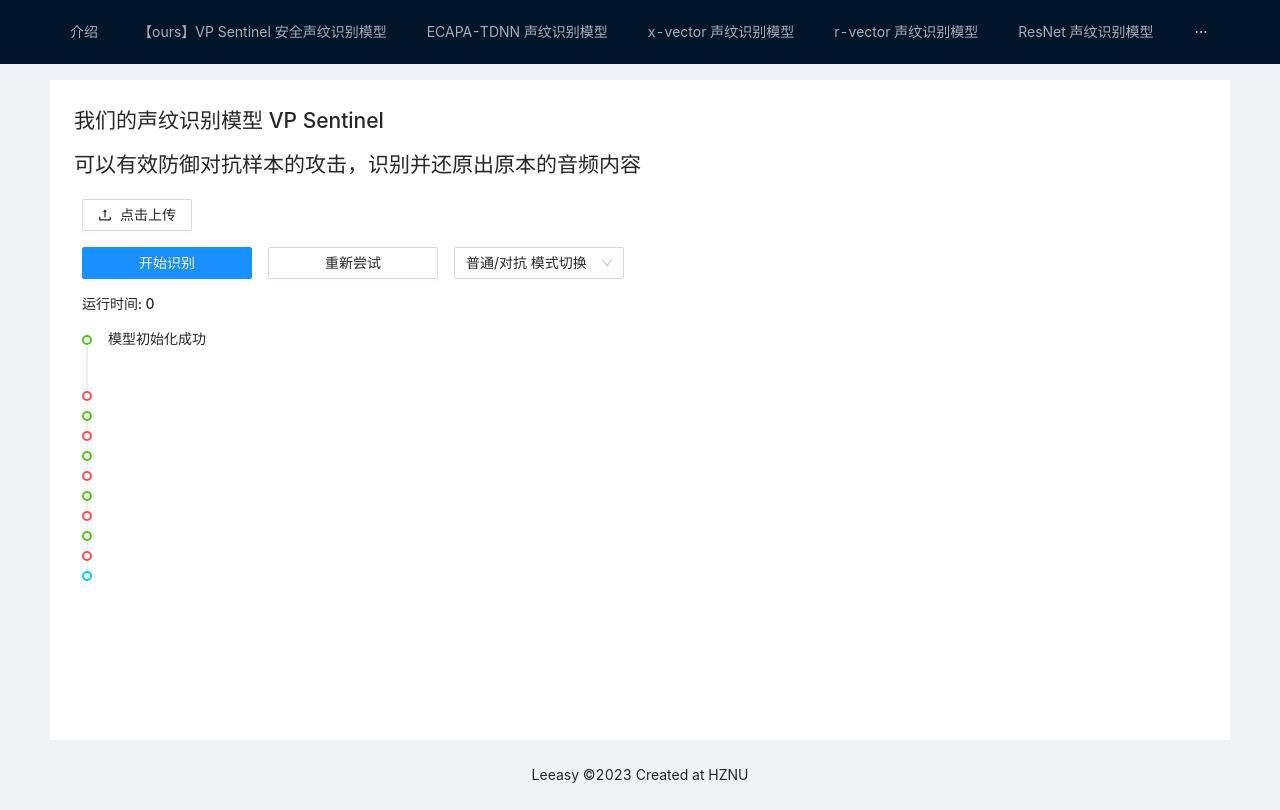
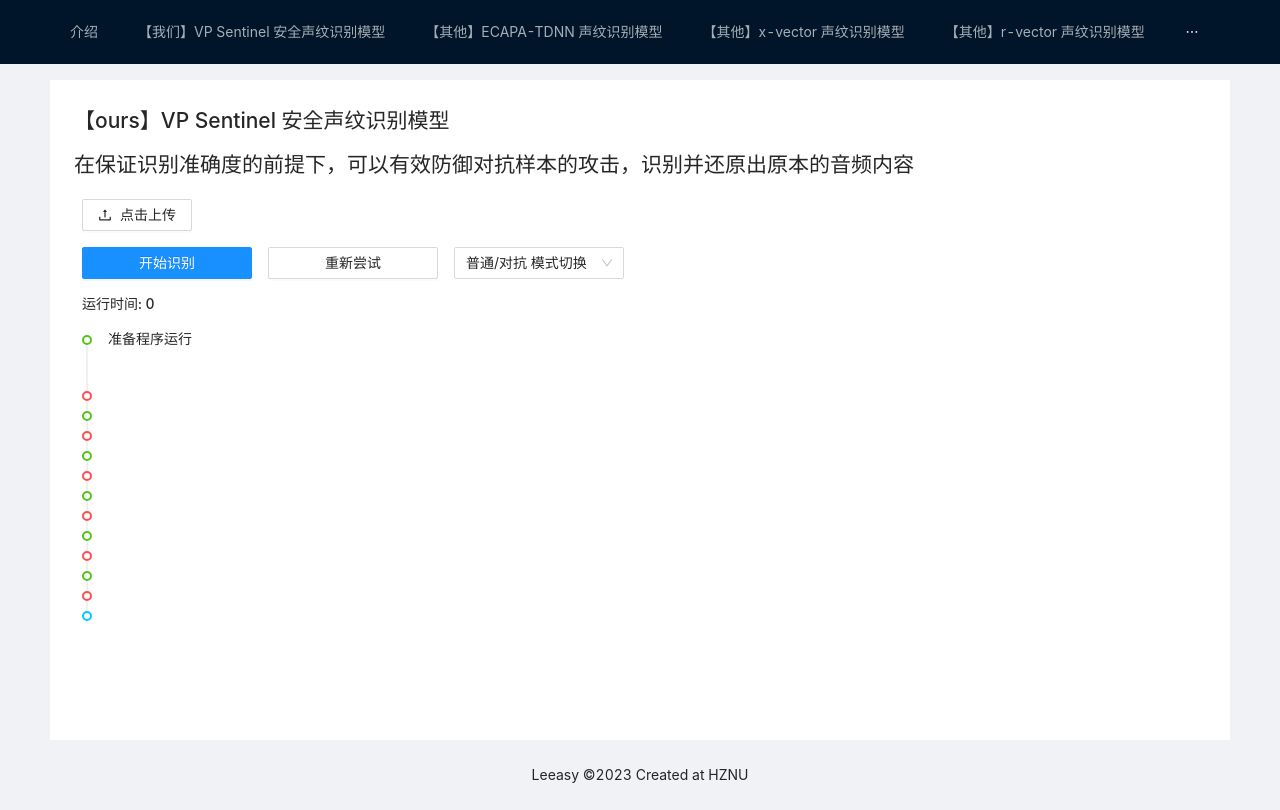
Before and after one commit to LeasyBXDD/security-demo, a Vue app: page /vp in a window 1280 px wide. Built offline with nearby package versions, Linux system fonts and the light colour scheme.

Commit message:
昨天的修改，没有提交

```diff
--- a/src/App.vue
+++ b/src/App.vue
@@ -7,19 +7,19 @@
           <router-link to="/">介绍</router-link>
         </a-menu-item>
         <a-menu-item key="2">
-          <router-link to="/vp">【ours】VP Sentinel 安全声纹识别模型</router-link>
+          <router-link to="/vp">【我们】VP Sentinel 安全声纹识别模型</router-link>
         </a-menu-item>
         <a-menu-item key="3">
-          <router-link to="/ogone">ECAPA-TDNN 声纹识别模型</router-link>
+          <router-link to="/ogone">【其他】ECAPA-TDNN 声纹识别模型</router-link>
         </a-menu-item>
         <a-menu-item key="4">
-          <router-link to="/ogtwo">x-vector 声纹识别模型</router-link>
+          <router-link to="/ogtwo">【其他】x-vector 声纹识别模型</router-link>
         </a-menu-item>
         <a-menu-item key="5">
-          <router-link to="/ogthree">r-vector 声纹识别模型</router-link>
+          <router-link to="/ogthree">【其他】r-vector 声纹识别模型</router-link>
         </a-menu-item>
         <a-menu-item key="6">
-          <router-link to="/ogfour">ResNet 声纹识别模型</router-link>
+          <router-link to="/ogfour">【其他】ResNet 声纹识别模型</router-link>
         </a-menu-item>
         <a-menu-item key="7" style="margin-left: 0px;">
           <router-link to="/login">登录</router-link>
--- a/src/views/OGfour.vue
+++ b/src/views/OGfour.vue
@@ -62,13 +62,16 @@ export default defineComponent({
         const focus = () => {
             console.log('focus');
         };
+        function randomNum(min, max) {
+            return Math.random() * (max - min) + min;
+        }
         const confidence = ref(0);
         const handleChangeSelect = value1 => {
             if (value1 === 'OriginalAudio') {
-                confidence.value = 0.87;
+                confidence.value = randomNum(0.93, 0.96).toFixed(2);
                 console.log('OriginalAudio');
             } else if (value1 === 'AdversarialSample') {
-                confidence.value = 0.32;
+                confidence.value = randomNum(0.41, 0.50).toFixed(2);
                 console.log('AdversarialSample');
             }
             console.log(`selected ${value1}`);
@@ -97,6 +100,8 @@ export default defineComponent({
     data() {
         return {
             timelineItems: [
+                "准备程序运行",
+                "模型初始化程序运行",
                 "模型初始化成功",
                 "正在输入音频",
                 "音频输入成功",
@@ -148,10 +153,10 @@ export default defineComponent({
                     clearInterval(this.intervalId);
                     Modal.success({
                         title: '运行结果',
-                        content: `声纹识别置信度为 ${toRefs(this).confidence.value}, 总共运行了 ${this.timer.toFixed(2)} 秒`,
+                        content: `声纹识别置信度为 ${toRefs(this).confidence.value}, 运行时间为 ${this.timer.toFixed(2)} 秒`,
                     });
                 }
-            }, Math.floor(Math.random() * 3000) + 100); // Update currentIndex after a random time between 100ms and 3s
+            }, Math.floor(Math.random() * 3500) + 100); // Update currentIndex after a random time between 100ms and 3s
         }
     },
     computed: {
--- a/src/views/OGone.vue
+++ b/src/views/OGone.vue
@@ -61,13 +61,16 @@ export default defineComponent({
         const focus = () => {
             console.log('focus');
         };
+        function randomNum(min, max) {
+            return Math.random() * (max - min) + min;
+        }
         const confidence = ref(0);
         const handleChangeSelect = value1 => {
             if (value1 === 'OriginalAudio') {
-                confidence.value = 0.87;
+                confidence.value = randomNum(0.93, 0.96).toFixed(2);
                 console.log('OriginalAudio');
             } else if (value1 === 'AdversarialSample') {
-                confidence.value = 0.32;
+                confidence.value = randomNum(0.65, 0.75).toFixed(2);
                 console.log('AdversarialSample');
             }
             console.log(`selected ${value1}`);
@@ -96,6 +99,8 @@ export default defineComponent({
     data() {
         return {
             timelineItems: [
+                "准备程序运行",
+                "模型初始化程序运行",
                 "模型初始化成功",
                 "正在输入音频",
                 "音频输入成功",
@@ -147,10 +152,10 @@ export default defineComponent({
                     clearInterval(this.intervalId);
                     Modal.success({
                         title: '运行结果',
-                        content: `声纹识别置信度为 ${toRefs(this).confidence.value}, 总共运行了 ${this.timer.toFixed(2)} 秒`,
+                        content: `声纹识别置信度为 ${toRefs(this).confidence.value}, 运行时间为 ${this.timer.toFixed(2)} 秒`,
                     });
                 }
-            }, Math.floor(Math.random() * 3000) + 100); // Update currentIndex after a random time between 100ms and 3s
+            }, Math.floor(Math.random() * 2000) + 100); // Update currentIndex after a random time between 100ms and 3s
         }
     },
     computed: {
--- a/src/views/OGthree.vue
+++ b/src/views/OGthree.vue
@@ -61,13 +61,16 @@ export default defineComponent({
         const focus = () => {
             console.log('focus');
         };
+        function randomNum(min, max) {
+            return Math.random() * (max - min) + min;
+        }
         const confidence = ref(0);
         const handleChangeSelect = value1 => {
             if (value1 === 'OriginalAudio') {
-                confidence.value = 0.87;
+                confidence.value = randomNum(0.85, 0.95).toFixed(2);
                 console.log('OriginalAudio');
             } else if (value1 === 'AdversarialSample') {
-                confidence.value = 0.32;
+                confidence.value = randomNum(0.45, 0.50).toFixed(2);
                 console.log('AdversarialSample');
             }
             console.log(`selected ${value1}`);
@@ -96,6 +99,8 @@ export default defineComponent({
     data() {
         return {
             timelineItems: [
+                "准备程序运行",
+                "模型初始化程序运行",
                 "模型初始化成功",
                 "正在输入音频",
                 "音频输入成功",
@@ -147,10 +152,10 @@ export default defineComponent({
                     clearInterval(this.intervalId);
                     Modal.success({
                         title: '运行结果',
-                        content: `声纹识别置信度为 ${toRefs(this).confidence.value}, 总共运行了 ${this.timer.toFixed(2)} 秒`,
+                        content: `声纹识别置信度为 ${toRefs(this).confidence.value}, 运行时间为 ${this.timer.toFixed(2)} 秒`,
                     });
                 }
-            }, Math.floor(Math.random() * 3000) + 100); // Update currentIndex after a random time between 100ms and 3s
+            }, Math.floor(Math.random() * 1500) + 100); // Update currentIndex after a random time between 100ms and 3s
         }
     },
     computed: {
--- a/src/views/OGtwo.vue
+++ b/src/views/OGtwo.vue
@@ -61,13 +61,16 @@ export default defineComponent({
         const focus = () => {
             console.log('focus');
         };
+        function randomNum(min, max) {
+            return Math.random() * (max - min) + min;
+        }
         const confidence = ref(0);
         const handleChangeSelect = value1 => {
             if (value1 === 'OriginalAudio') {
-                confidence.value = 0.87;
+                confidence.value = randomNum(0.85, 0.90).toFixed(2);
                 console.log('OriginalAudio');
             } else if (value1 === 'AdversarialSample') {
-                confidence.value = 0.32;
+                confidence.value = randomNum(0.35, 0.40).toFixed(2);
                 console.log('AdversarialSample');
             }
             console.log(`selected ${value1}`);
@@ -96,6 +99,8 @@ export default defineComponent({
     data() {
         return {
             timelineItems: [
+                "准备程序运行",
+                "模型初始化程序运行",
                 "模型初始化成功",
                 "正在输入音频",
                 "音频输入成功",
@@ -147,10 +152,10 @@ export default defineComponent({
                     clearInterval(this.intervalId);
                     Modal.success({
                         title: '运行结果',
-                        content: `声纹识别置信度为 ${toRefs(this).confidence.value}, 总共运行了 ${this.timer.toFixed(2)} 秒`,
+                        content: `声纹识别置信度为 ${toRefs(this).confidence.value}, 运行时间为 ${this.timer.toFixed(2)} 秒`,
                     });
                 }
-            }, Math.floor(Math.random() * 3000) + 100); // Update currentIndex after a random time between 100ms and 3s
+            }, Math.floor(Math.random() * 1000) + 100); // Update currentIndex after a random time between 100ms and 3s
         }
     },
     computed: {
--- a/src/views/VP.vue
+++ b/src/views/VP.vue
@@ -1,12 +1,12 @@
 <template>
     <div>
-        <h1>我们的声纹识别模型 VP Sentinel</h1>
-        <h2>可以有效防御对抗样本的攻击，识别并还原出原本的音频内容</h2>
+        <h1>【ours】VP Sentinel 安全声纹识别模型</h1>
+        <h2>在保证识别准确度的前提下，可以有效防御对抗样本的攻击，识别并还原出原本的音频内容</h2>
     </div>
 
     <div>
-        <a-upload v-model:file-list="fileList" name="file"  multiple="true" action="https://www.mocky.io/v2/5cc8019d300000980a055e76"
-            :headers="headers" @change="handleChange">
+        <a-upload v-model:file-list="fileList" name="file" multiple="true"
+            action="https://www.mocky.io/v2/5cc8019d300000980a055e76" :headers="headers" @change="handleChange">
             <a-button style="margin: 8px; margin-bottom: 0px;">
                 <upload-outlined></upload-outlined>
                 点击上传
@@ -61,13 +61,16 @@ export default defineComponent({
         const focus = () => {
             console.log('focus');
         };
+        function randomNum(min, max) {
+            return Math.random() * (max - min) + min;
+        }
         const confidence = ref(0);
         const handleChangeSelect = value1 => {
             if (value1 === 'OriginalAudio') {
-                confidence.value = 0.87;
+                confidence.value = randomNum(0.9, 0.95).toFixed(2);
                 console.log('OriginalAudio');
             } else if (value1 === 'AdversarialSample') {
-                confidence.value = 0.32;
+                confidence.value = randomNum(0.85, 0.90).toFixed(2);
                 console.log('AdversarialSample');
             }
             console.log(`selected ${value1}`);
@@ -96,6 +99,8 @@ export default defineComponent({
     data() {
         return {
             timelineItems: [
+                "准备程序运行",
+                "模型初始化程序运行",
                 "模型初始化成功",
                 "正在输入音频",
                 "音频输入成功",
@@ -147,7 +152,7 @@ export default defineComponent({
                     clearInterval(this.intervalId);
                     Modal.success({
                         title: '运行结果',
-                        content: `声纹识别置信度为 ${toRefs(this).confidence.value}, 总共运行了 ${this.timer.toFixed(2)} 秒`,
+                        content: `声纹识别置信度为 ${toRefs(this).confidence.value}, 运行时间为 ${this.timer.toFixed(2)} 秒`,
                     });
                 }
             }, Math.floor(Math.random() * 3000) + 100); // Update currentIndex after a random time between 100ms and 3s
```
